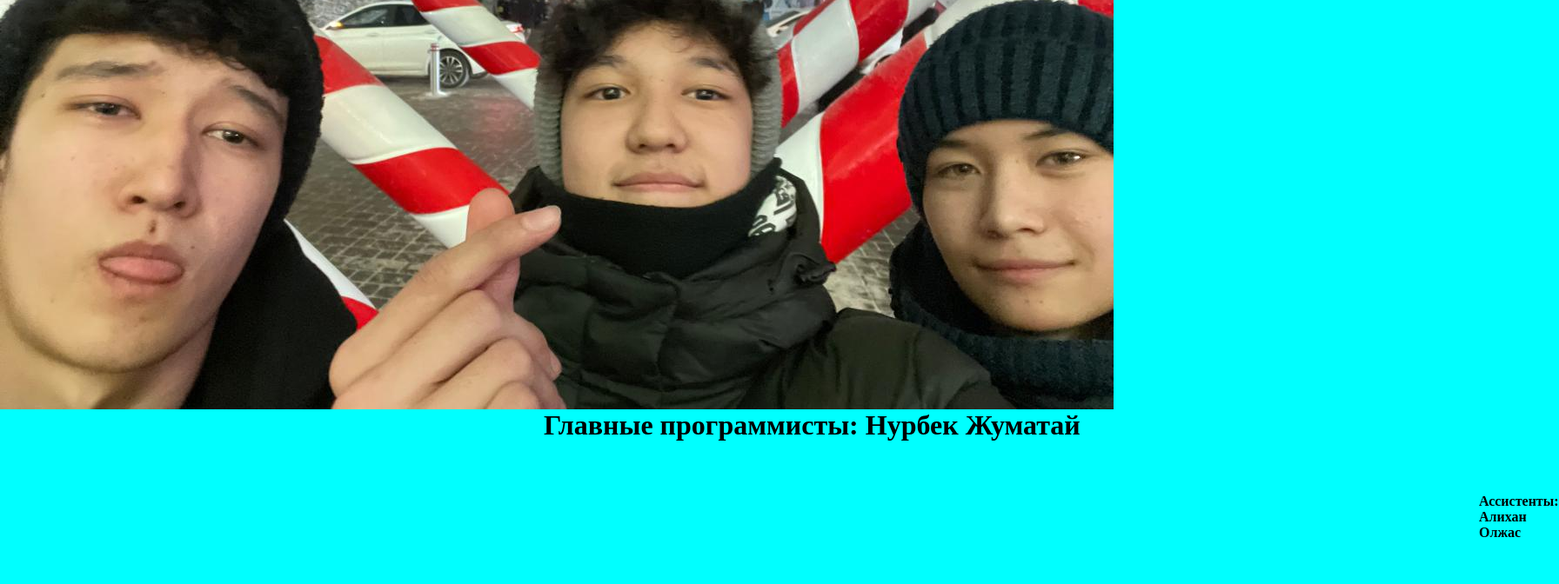
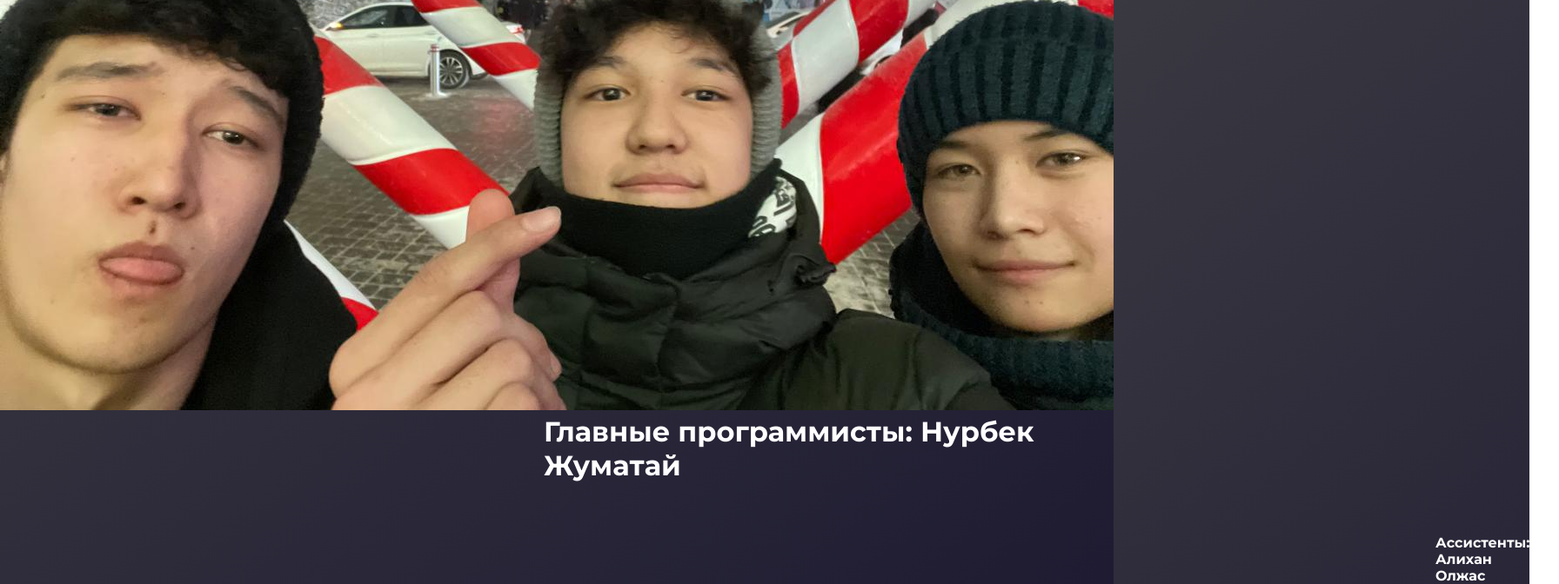
Before and after one commit to st1lmy/brawl-stars-wiki, a plain HTML site: page programmist.html in a window 1280 px wide. Shown: the part 397-1069 px from the top of the page at 87% size, 1792 px wide, since content can reach past the window. Before the commit the page ends 1019 px from the top, so only its background shows below. Drawn offline with Linux system fonts and the light colour scheme.

Commit message:
izmena shriftov

```diff
--- a/css.css
+++ b/css.css
@@ -1,11 +1,13 @@
-@import url('https://fonts.googleapis.com/css2?family=Kanit:ital,wght@0,100;0,200;0,300;0,400;0,500;0,600;0,700;0,800;0,900;1,100;1,200;1,300;1,400;1,500;1,600;1,700;1,800;1,900&display=swap');
+
+@import url('https://fonts.googleapis.com/css2?family=Kanit:ital,wght@0,100;0,200;0,300;0,400;0,500;0,600;0,700;0,800;0,900;1,100;1,200;1,300;1,400;1,500;1,600;1,700;1,800;1,900&family=Montserrat:ital,wght@0,100..900;1,100..900&display=swap');
+
 
 
 * {
     box-sizing: border-box;
     padding: 0;
     margin: 0;
-    font-family: "Kanit";
+    font-family: "Montserrat";
     text-decoration: none;
     list-style: none;
 }
--- a/programmist.css
+++ b/programmist.css
@@ -1,8 +1,11 @@
+
+@import url('https://fonts.googleapis.com/css2?family=Kanit:ital,wght@0,100;0,200;0,300;0,400;0,500;0,600;0,700;0,800;0,900;1,100;1,200;1,300;1,400;1,500;1,600;1,700;1,800;1,900&family=Montserrat:ital,wght@0,100..900;1,100..900&display=swap');
+
 * {
     box-sizing: border-box;
     padding: 0;
     margin: 0;
-    font-family: "Kanit";
+    font-family: "Montserrat";
     text-decoration: none;
     list-style: none;
 }
@@ -48,7 +51,10 @@
 }
 
 body {
-    background-color: aqua;
+    background-image: linear-gradient(
+        to bottom right,
+        #403f44, #1e1b32
+);
 }
 
 .img {
@@ -58,10 +64,13 @@ body {
 }
 
 .main {
+    color: white;
     padding-left: 625px;
+    padding-top: 5px;
 }
 
 .sup {
-    padding-left: 1700px;
+    color: white;
+    padding-left: 1650px;
     padding-top: 60px;
 }
--- a/programmist.html
+++ b/programmist.html
@@ -1,10 +1,16 @@
 <!DOCTYPE html>
 <html lang="en">
   <head>
-    <meta charset="UTF-8">
-    <meta name="viewport" content="width=device-width, initial-scale=1.0">
+    <meta charset="UTF-8" />
+    <meta name="viewport" content="width=device-width, initial-scale=1.0" />
     <title>Document</title>
-    <link rel="stylesheet" href="programmist.css">
+    <link rel="stylesheet" href="programmist.css" />
+    <link rel="preconnect" href="https://fonts.googleapis.com" />
+    <link rel="preconnect" href="https://fonts.gstatic.com" crossorigin />
+    <link
+      href="https://fonts.googleapis.com/css2?family=Kanit:ital,wght@0,100;0,200;0,300;0,400;0,500;0,600;0,700;0,800;0,900;1,100;1,200;1,300;1,400;1,500;1,600;1,700;1,800;1,900&family=Montserrat:ital,wght@0,100..900;1,100..900&display=swap"
+      rel="stylesheet"
+    />
   </head>
   <body>
     <header>
@@ -16,7 +22,7 @@
       </ul>
     </header>
     <div class="img">
-        <img  src="programmistiki.jpeg"  alt="#">
+      <img src="programmistiki.jpeg" alt="#" />
     </div>
 
     <h1 class="main">Главные программисты: Нурбек Жуматай</h1>
```
Also changed, not shown: html.html (+6 -10 lines). Lines whose indentation alone changed are shown as unchanged.
